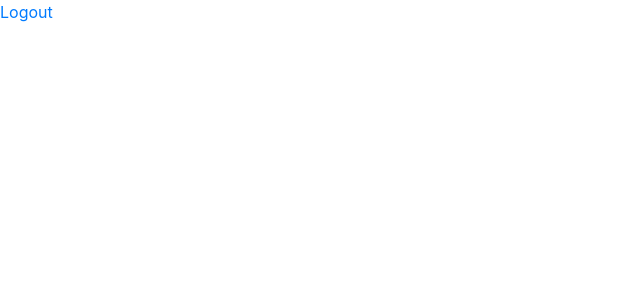
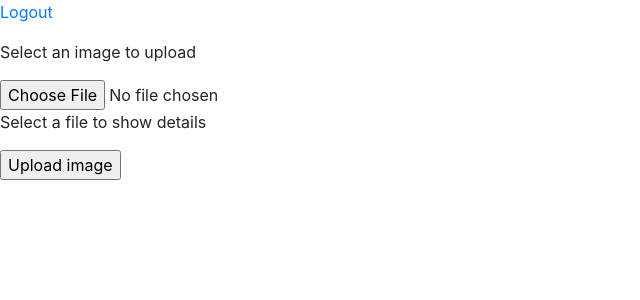
Before and after one commit to mchojrin/memes-fe, a React (Create React App) app: page /upload in a window 1280 px wide. Before the commit this address had no page. Shown: the top 300 px of the page, without its empty margins (0-640 px from the left). Built offline with nearby package versions, Linux system fonts and the light colour scheme; sample sign-in values are in the browser's storage.

Commit message:
Initial upload version ok

```diff
--- a/package.json
+++ b/package.json
@@ -11,6 +11,7 @@
     "react-dom": "^17.0.2",
     "react-router-dom": "^6.0.2",
     "react-scripts": "4.0.3",
+    "react-use-file-upload": "^0.9.1",
     "web-vitals": "^1.0.1",
     "yarn": "^1.22.17"
   },
--- a/src/About.js
+++ b/src/About.js
@@ -4,7 +4,7 @@ class About extends Component {
   render() {
     return <div>
       <h4>About</h4>
-      <p>This is About page.</p>
+      <p>This is a challenge for Assembler School.</p>
     </div>
   }
 }
--- a/src/App.js
+++ b/src/App.js
@@ -4,7 +4,7 @@ class App extends Component {
   render() {
     return <div>
       <h4>Home</h4>
-      <p>This is Home page.</p>
+      <p>Welcome to the meme's site.</p>
     </div>
   }
 }
--- a/src/Contact.js
+++ b/src/Contact.js
@@ -4,7 +4,7 @@ class Contact extends Component {
   render() {
     return <div>
       <h4>Contact</h4>
-      <p>This is Contact page.</p>
+      <p>Email me at <a href="mailto:mauro.chojrin@leewayweb.com">mauro.chojrin@leewayweb.com</a></p>
     </div>
   }
 }
--- a/src/Dashboard.js
+++ b/src/Dashboard.js
@@ -8,14 +8,36 @@ function Dashboard(props) {
 
   // handle click event of logout button
   const handleLogout = () => {
+    console.log('Logging out');
     removeUserSession();
+    console.log('Redirecting to login');
     navigate('/login');
   }
 
+  const pictures = [
+    {
+      name: 'first_pic',
+      url: '/first.img'
+    }
+  ];
+
+  const picturesItems = pictures.map((picture) =>
+    <li><article class="picture">
+      <img src={picture.url} alt={picture.name} />
+    </article></li>
+  );
+
   return (
     <div>
-      Welcome {user.name}!<br /><br />
-      <input type="button" onClick={handleLogout} value="Logout" />
+      Welcome {user.name}! <input type="button" onClick={handleLogout} value="Logout" />
+      <hr />
+      { picturesItems.length > 0 ? "Uploaded images" : "You haven't uploaded any pictures yet" }
+      <section class="pictures_list">
+        <ul>
+          {picturesItems}
+        </ul>
+      </section>
+      <p><a href="/Upload">Upload new picture</a></p>
     </div>
   );
 }
--- a/src/Header.js
+++ b/src/Header.js
@@ -3,9 +3,9 @@ import { getUser } from './Utils/Common.js';
 
 class Header extends Component {
   render() {
-    return <div>
-      { getUser() ? <p><a href="/logout">Logout</a></p> : <p><a href="Login">Login</a> - <a href="Signup">Sign up</a></p> }
-    </div>
+      return <div>
+        { !(['/login', '/signup'].includes(window.location.pathname.toLowerCase())) ? (getUser() ? <p><a href="/logout">Logout</a></p> : <p><a href="Login">Login</a> - <a href="Signup">Sign up</a></p> ) : '' }
+      </div>
   }
 }
 
--- a/src/Login.js
+++ b/src/Login.js
@@ -20,7 +20,7 @@ function Login(props) {
       navigate('/dashboard');
     }).catch(error => {
       setLoading(false);
-	    if(error.response) {
+      if (error.response) {
         if (error.response.status === 401) {
           setError(error.response.data.message);
         } else {
--- /dev/null
+++ b/src/Upload.js
@@ -0,0 +1,73 @@
+import React, { useState } from 'react';
+import axios from 'axios';
+import { setUserSession } from './Utils/Common';
+import { useNavigate } from 'react-router-dom';
+
+function Upload(props) {
+    const [loading, setLoading] = useState(false);
+    const [selectedFile, setSelectedFile] = useState();
+    const [isFilePicked, setIsFilePicked] = useState(false);
+    const [error, setError] = useState(null);
+
+    const navigate = useNavigate();
+
+    const changeHandler = (event) => {
+        setError(null);
+        setSelectedFile(event.target.files[0]);
+        setIsFilePicked(true);
+    };
+
+    const handleUpload = () => {
+        setError(null);
+        setLoading(true);
+        const formData = new FormData();
+
+        console.log('Uploading the file "' + selectedFile.name + "'");
+
+        formData.append('File', selectedFile);
+
+        axios.post(
+            'http://localhost:4000/memes/upload', formData,
+            {
+                headers: {
+                    'Content-Type': "multipart/form-data"
+                }
+            }
+        ).then(response => {
+            setLoading(false);
+            setUserSession(response.data.token, response.data.user);
+            navigate('/dashboard');
+        }).catch(error => {
+            setLoading(false);
+            if (error.response) {
+                setError("Error found: " + error.response.data.message);
+            } else if (error.request) {
+                setError(error.request);
+            } else {
+                setError(error.message);
+            }
+        });
+    }
+
+    return <div>
+        <p>Select an image to upload</p>
+        <input type="file" name="newImage" id="newImage" onChange={changeHandler} />
+        {isFilePicked ? (
+            <div>
+                <p>Filename: {selectedFile.name}</p>
+                <p>Filetype: {selectedFile.type}</p>
+                <p>Size in bytes: {selectedFile.size}</p>
+                <p>
+                    lastModifiedDate:{' '}
+                    {selectedFile.lastModifiedDate.toLocaleDateString()}
+                </p>
+            </div>
+        ) : (
+            <p>Select a file to show details</p>
+        )}
+        <input type="button" onClick={handleUpload} value="Upload image" name="upload" />
+        {error && <><small style={{ color: 'red' }}>{error}</small><br /></>}<br />
+    </div>
+}
+
+export default Upload;
--- a/src/index.js
+++ b/src/index.js
@@ -8,6 +8,7 @@ import Contact from './Contact';
 import Login from './Login';
 import Signup from './Signup';
 import Dashboard from './Dashboard';
+import Upload from './Upload';
 import { getUser } from './Utils/Common';
 import Header from './Header';
 
@@ -26,6 +27,11 @@ const routing = (
 						<Dashboard />
 					</RequireAuth>
 				} />
+				<Route path="/upload" element={
+					<RequireAuth redirectTo="/login">
+						<Upload />
+					</RequireAuth>
+				} />
 			</Routes>
 		</div>
 	</BrowserRouter>
```
Also changed, not shown: 2 other files (tests, documents, lock files or other folders). Lines whose indentation alone changed are shown as unchanged.
